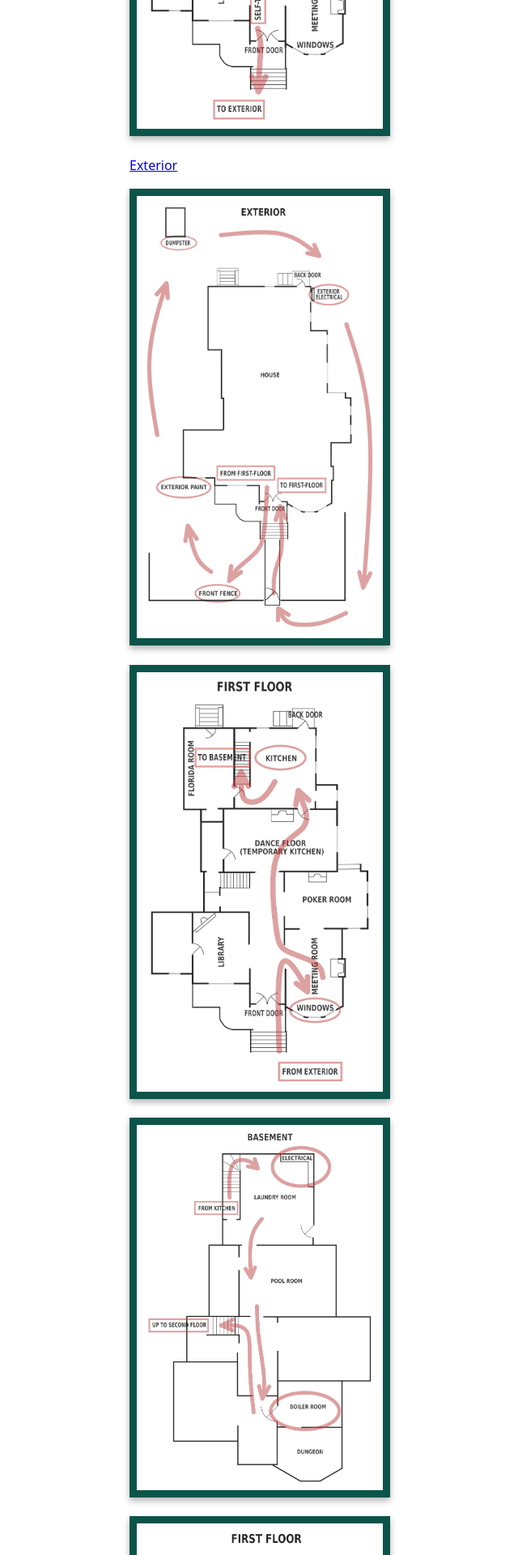
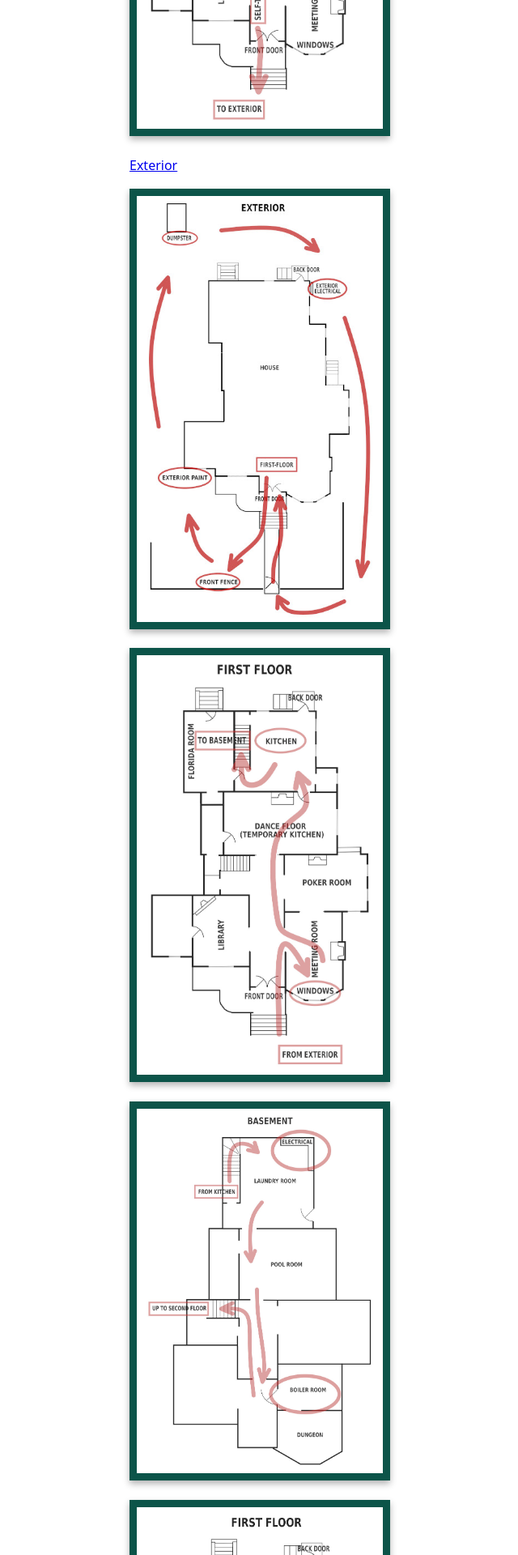
Before and after one commit to mciechanumich/WEStour, a Jekyll site: the page built from docs/wayne_route.md, in a window 1280 px wide. Shown: the part 611-2531 px from the top of the page at 81% size, without its empty margins (160-800 px from the left). Built offline with Jekyll 4.4.1, drawn with Linux system fonts in a browser that asks for light colours.

Commit message:
feat: image arrow opac fixed

```diff
--- a/docs/index.html
+++ b/docs/index.html
@@ -25,7 +25,7 @@ tour_routes:
         This is an example of the kind of map you will follow along the tour route.
         </p>
         <p>
-          <img src="image/drawing_exterior.png" alt="exterior map"  width=300 class="framed-image">
+          <img src="image/drawing_exterior.jpg" alt="exterior map"  width=300 class="framed-image">
         </p>
     </div>
   </details>
```
Also changed, not shown: docs/image/drawing_exterior.jpg.
